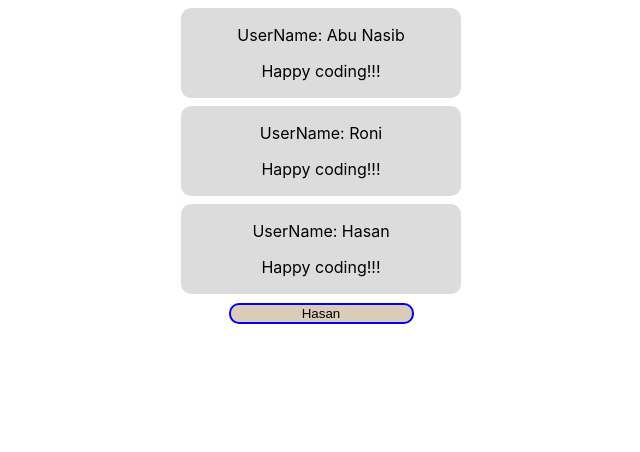
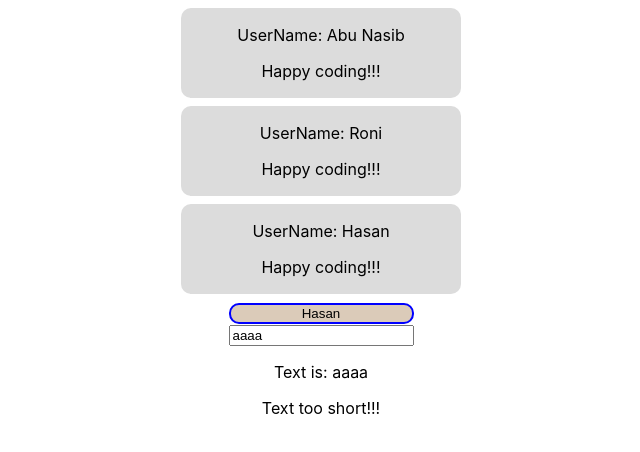
Before and after one commit to Sparrow48/react-assignment, a React (Create React App) app: page / in a window 1280 px wide. Shown: the top 452 px of the page, without its empty margins (319-959 px from the left). Built offline with nearby package versions, Linux system fonts and the light colour scheme.

Commit message:
Solve upto task 3 from second assignment

```diff
--- a/src/App.js
+++ b/src/App.js
@@ -2,6 +2,8 @@ import React, { Component } from "react";
 import "./App.css";
 import UserInput from "./UserInput/UserInput";
 import UserOutput from "./UserOutput/UserOutput";
+import Input from "./Input/input";
+import Validation from "./ValidationConpunent/Validation";
 
 class App extends Component {
   state = {
@@ -10,6 +12,7 @@ class App extends Component {
       { username: "Roni" },
       { username: "Hasan" },
     ],
+    userInput: { text: "aaaa" },
   };
   switchNameHandler = newName => {
     this.setState({
@@ -30,6 +33,12 @@ class App extends Component {
       ],
     });
   };
+  changeInputHandler = event => {
+    this.setState({
+      userInput: { text: event.target.value },
+    });
+  };
+
   render() {
     return (
       <div className='App'>
@@ -43,6 +52,13 @@ class App extends Component {
           changed={this.ChangeNameHandler}
           name={this.state.useroutput[2].username}
         />
+
+        <Input
+          text={this.state.userInput.text}
+          count={this.changeInputHandler}
+          value={this.state.userInput.text}
+        />
+        <Validation count={this.state.userInput.text.length} />
       </div>
     );
   }
--- /dev/null
+++ b/src/Input/input.js
@@ -0,0 +1,12 @@
+import React from "react";
+
+const Input = props => {
+  return (
+    <div>
+      <input type='text' onChange={props.count} value={props.text} />
+      <p>Text is: {props.text}</p>
+    </div>
+  );
+};
+
+export default Input;
--- /dev/null
+++ b/src/ValidationConpunent/Validation.js
@@ -0,0 +1,11 @@
+import React from "react";
+
+const Validation = props => {
+  return (
+    <div>
+      {props.count > 5 ? <p>Text long enough!!!</p> : <p>Text too short!!!</p>}
+    </div>
+  );
+};
+
+export default Validation;
```
